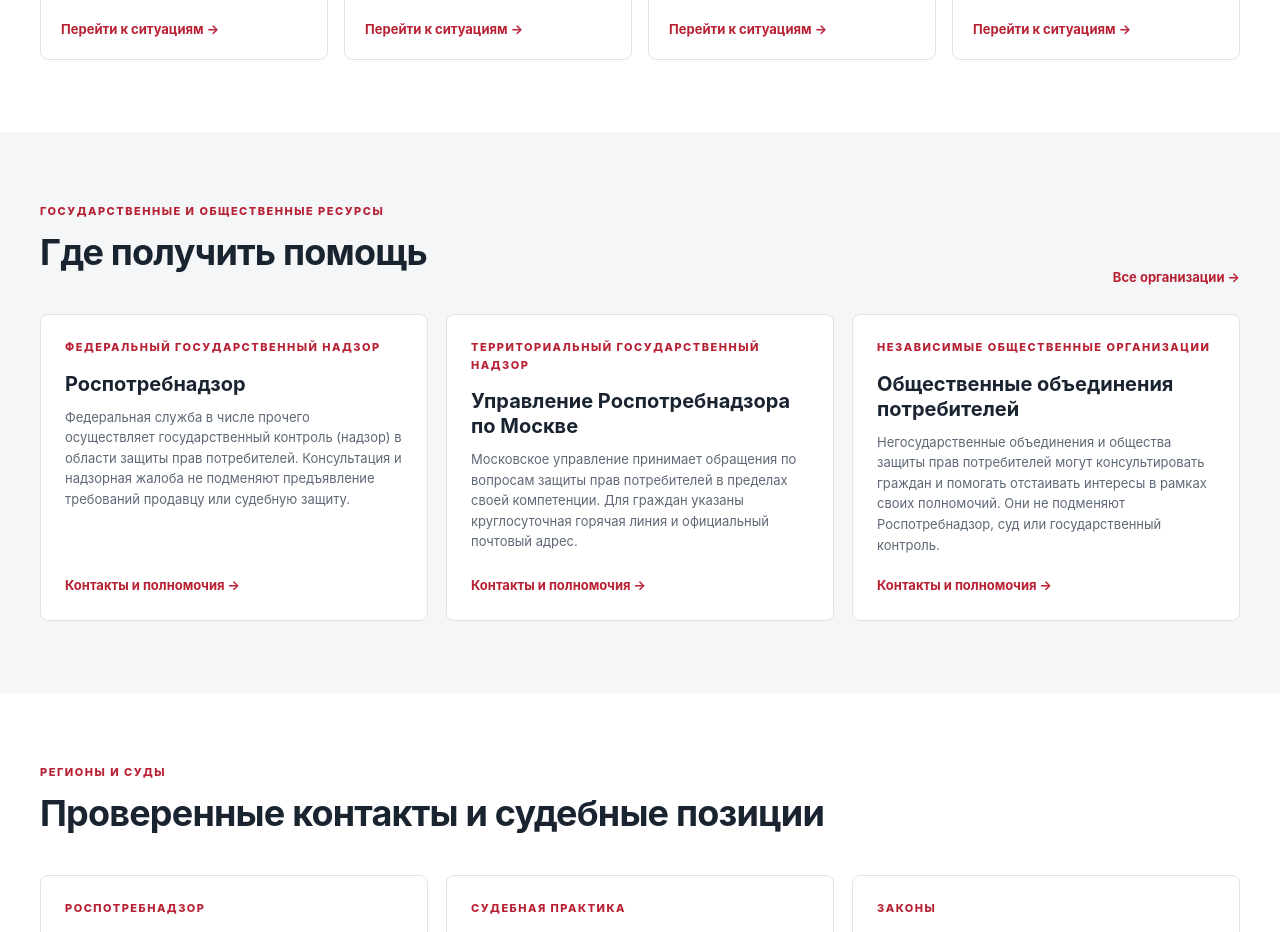
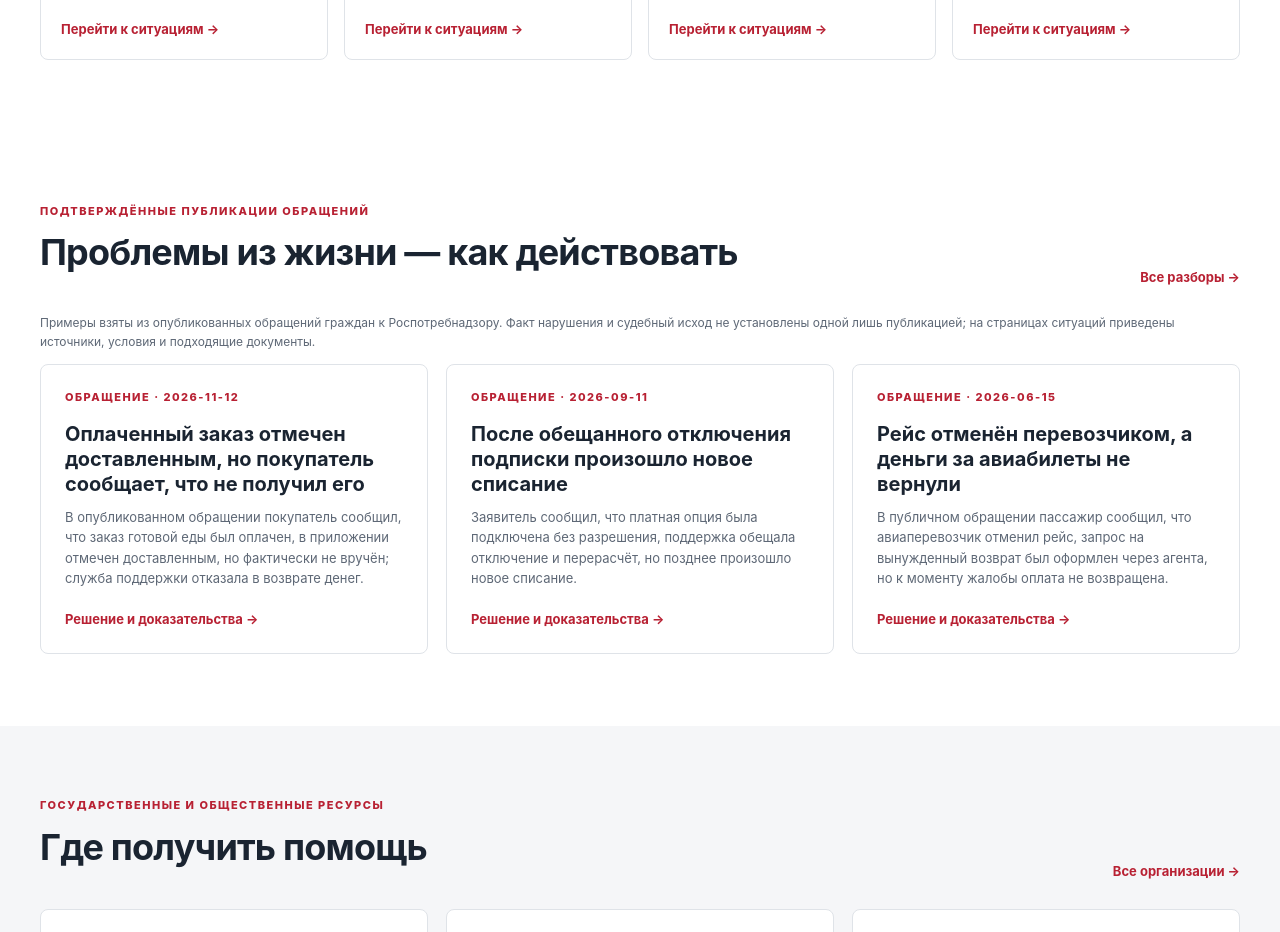
Before and after one commit to ymaslen77-tech/consumer-rights-portal, a Next.js app: page / in a window 1280 px wide. Shown: the part 2100-3032 px from the top of the page. Built offline with nearby package versions, Linux system fonts and the light colour scheme.

Commit message:
home: highlight real consumer problems and source-qualified action routes

```diff
--- a/src/app/page.tsx
+++ b/src/app/page.tsx
@@ -1,6 +1,7 @@
 import Link from "next/link";
 import {topics,institutions,documents} from "@/lib/content";
 import {SourceLink} from "@/components/SiteShell";
+import publicAppeals from "@/data/public-consumer-appeals.json";
 export default function Home(){return <>
  <section className="hero"><div className="container hero-layout"><div><div className="eyebrow light">ПОМОЩНИК ПО ЗАЩИТЕ ПРАВ ПОТРЕБИТЕЛЕЙ</div><h1>Понимайте свои права.<br/><em>Действуйте по порядку.</em></h1><p>Найдите свою ситуацию, изучите официальные источники, подготовьте обращение или претензию и определите дальнейшие действия.</p><div className="heroactions"><Link href="/situacii" className="btn primary">Выбрать ситуацию <span>→</span></Link><Link href="/organy" className="btn outline">Куда обратиться</Link></div></div><aside className="heropanel"><div className="panel-label">Официальные источники</div><strong>Роспотребнадзор и Портал потребителя Москвы</strong><p>Приоритет ведомственным разъяснениям. Юридические нормы сверяем с официально опубликованными актами.</p><SourceLink href="https://zpp.rospotrebnadzor.ru/">ГИС защиты прав потребителей</SourceLink><SourceLink href="https://prav.mos.ru/">Портал Москвы</SourceLink></aside></div></section>
  <section className="container section"><div className="sectiontitle"><div><span className="eyebrow">ЗАЩИТА ВАШИХ ПРАВ</span><h2>Претензии, жалобы и обращения</h2></div></div><div className="threegrid">
@@ -9,6 +10,10 @@ export default function Home(){return <>
  <Link className="info-card" href="/zashchita-prav-potrebiteley/zhaloba"><span className="eyebrow">ЮРИДИЧЕСКИЙ МАРШРУТ</span><h3>Куда жаловаться потребителю?</h3><p>Как выбрать между претензией продавцу, Роспотребнадзором и обращением в суд.</p><span className="more">Выбрать порядок защиты →</span></Link>
  </div></section>
  <section className="container section"><div className="sectiontitle"><div><span className="eyebrow">СПРАВОЧНИК</span><h2>С какой проблемой столкнулись?</h2></div><Link href="/situacii" className="textlink">Все направления →</Link></div><div className="topicgrid">{topics.slice(0,12).map((x,i)=><Link href={'/situacii/'+x.slug} className="topiccard" key={x.slug}><span className="topicnum">{String(i+1).padStart(2,"0")}</span><strong>{x.title}</strong><p>{x.description}</p><span className="more">Перейти к ситуациям →</span></Link>)}</div></section>
+ <section className="container section"><div className="sectiontitle"><div><span className="eyebrow">ПОДТВЕРЖДЁННЫЕ ПУБЛИКАЦИИ ОБРАЩЕНИЙ</span><h2>Проблемы из жизни — как действовать</h2></div><Link href="/situacii" className="textlink">Все разборы →</Link></div>
+ <p className="subtle">Примеры взяты из опубликованных обращений граждан к Роспотребнадзору. Факт нарушения и судебный исход не установлены одной лишь публикацией; на страницах ситуаций приведены источники, условия и подходящие документы.</p>
+ <div className="threegrid">{publicAppeals.slice(0,3).map(x=><Link className="info-card" key={x.slug} href={'/razbor/'+x.situationSlug}>
+ <span className="eyebrow">ОБРАЩЕНИЕ · {x.publishedAt}</span><h3>{x.title}</h3><p>{x.facts}</p><span className="more">Решение и доказательства →</span></Link>)}</div></section>
  <section className="mutedband"><div className="container section"><div className="sectiontitle"><div><span className="eyebrow">ГОСУДАРСТВЕННЫЕ И ОБЩЕСТВЕННЫЕ РЕСУРСЫ</span><h2>Где получить помощь</h2></div><Link href="/organy" className="textlink">Все организации →</Link></div><div className="threegrid">{institutions.filter(x=>['rospotrebnadzor','moskovskoe-upravlenie','obshchestvennye-obedineniya'].includes(x.slug)).map(x=><Link className="info-card" href={'/organy/'+x.slug} key={x.slug}><span className="eyebrow">{x.category}</span><h3>{x.title}</h3><p>{x.lead}</p><span className="more">Контакты и полномочия →</span></Link>)}</div></div></section>
  <section className="container section"><div className="sectiontitle"><div><span className="eyebrow">РЕГИОНЫ И СУДЫ</span><h2>Проверенные контакты и судебные позиции</h2></div></div>
  <div className="threegrid">
```
